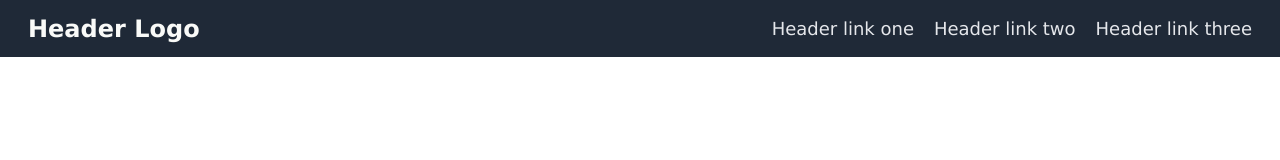
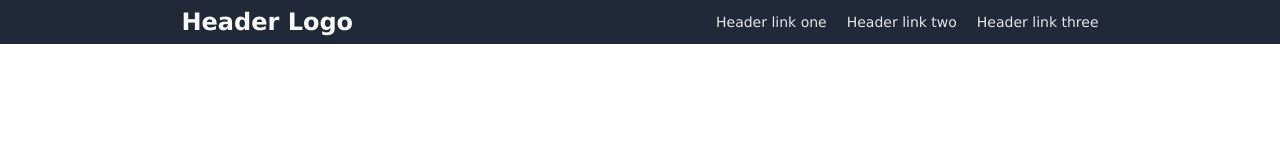
Before and after one commit to M0199/Project-Landing-Page, a plain HTML site: page index.html in a window 1280 px wide. Drawn offline with Linux system fonts and the light colour scheme.

Commit message:
Se soluciona el aliniameitno y se añade font size

```diff
--- a/style/style.css
+++ b/style/style.css
@@ -5,10 +5,8 @@ body{
 
 .header{
     background-color: #1F2937;
-    padding-left: 20px;
-    padding-right: 20px;
     display: flex;
-    justify-content: space-between;
+    justify-content: space-around;
 }
 
 .header-left,.header-right{
@@ -26,7 +24,7 @@ body{
 }
 
 .header-right{
-    font-size: 18px;
+    font-size: 14px;
 }
 
 ul{
```
